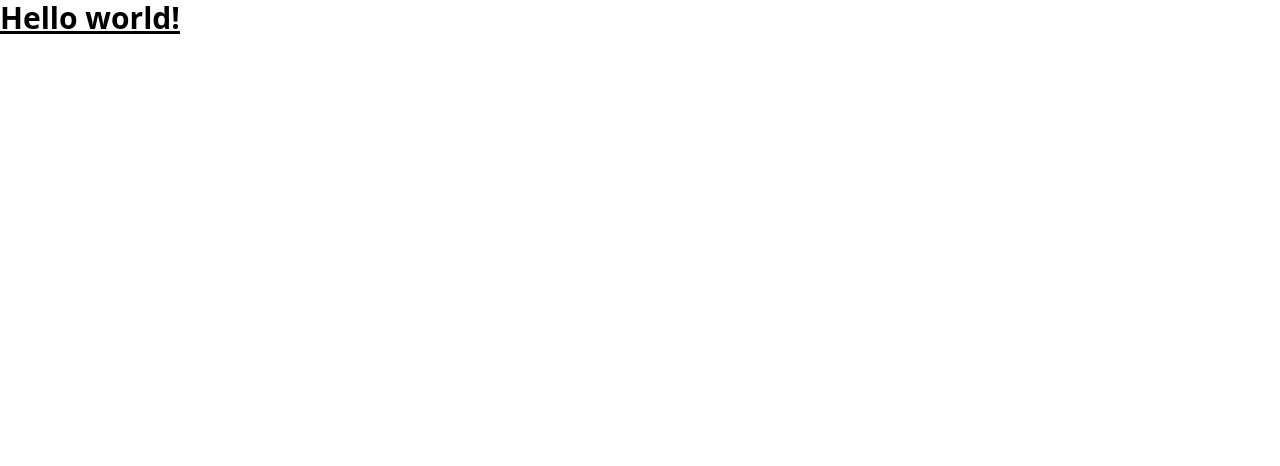
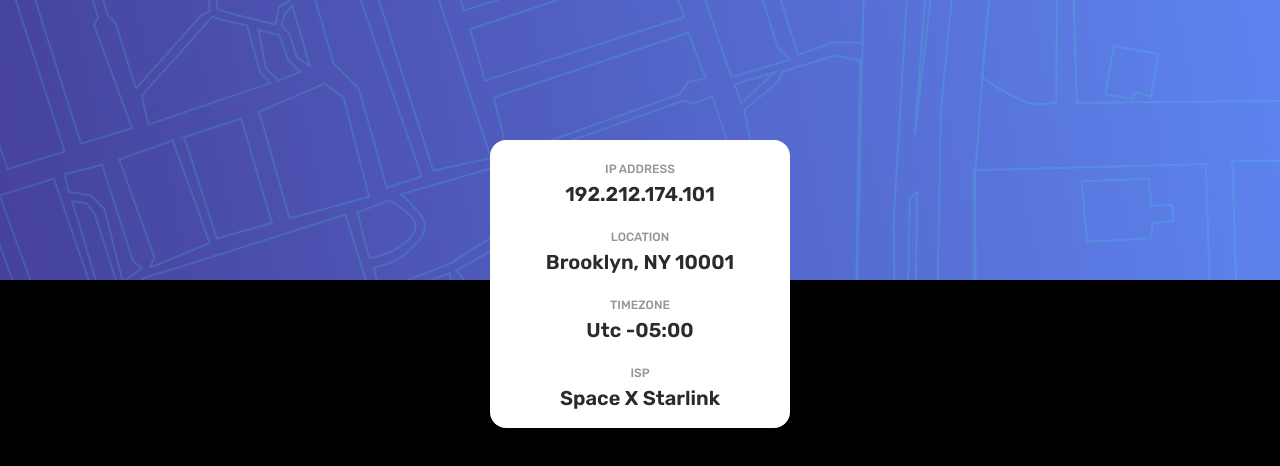
Before and after one commit to Nahuel-circulo/ip-address-tracker, a React (Vite) app: page / in a window 1280 px wide. Shown: the top 466 px of the page. Built offline with nearby package versions, Linux system fonts and the light colour scheme.

Commit message:
header structure

```diff
--- a/src/App.tsx
+++ b/src/App.tsx
@@ -2,11 +2,29 @@
 function App() {
 
   return (
-    <>
-      <h1 className="text-3xl font-bold underline ">
-        Hello world!
-      </h1>
-    </>
+    <main className="min-h-screen bg-black ">
+      <header className="font-rubik relative bg-hero-mobile md:bg-hero-desktop h-[280px]   bg-cover bg-center w-full">
+        <div className="grid items-center p-4 bg-white rounded-2xl max-w-[300px] left-0 right-0 mx-auto gap-4 absolute top-1/2 ">
+          <div className="text-center">
+            <span className="text-xs font-medium uppercase text-dark-gray">ip address</span>
+            <p className="text-xl font-semibold capitalize text-very-dark-gray">192.212.174.101</p>
+          </div>
+          <div className="text-center">
+            <span className="text-xs font-medium uppercase text-dark-gray">location</span>
+            <p className="text-xl font-semibold capitalize text-very-dark-gray">Brooklyn, NY 10001</p>
+          </div>
+          <div className="text-center">
+            <span className="text-xs font-medium uppercase text-dark-gray">timezone</span>
+            <p className="text-xl font-semibold capitalize text-very-dark-gray">utc -05:00</p>
+          </div>
+          <div className="text-center">
+            <span className="text-xs font-medium uppercase text-dark-gray">isp</span>
+            <p className="text-xl font-semibold capitalize text-very-dark-gray">Space x Starlink</p>
+          </div>
+
+        </div>
+      </header>
+    </main>
   )
 }
 
--- a/tailwind.config.js
+++ b/tailwind.config.js
@@ -9,8 +9,12 @@
       colors: {
         'dark-gray': 'hsl(0, 0%, 59%)',
         'very-dark-gray': 'hsl(0, 0%, 17%)'
+      },
+      backgroundImage: {
+        'hero-mobile': "url('/images/pattern-bg-mobile.png')",
+        'hero-desktop': "url('/images/pattern-bg-desktop.png')"
       }
-    }
-  },
-  plugins: []
+    },
+    plugins: []
+  }
 }
```
